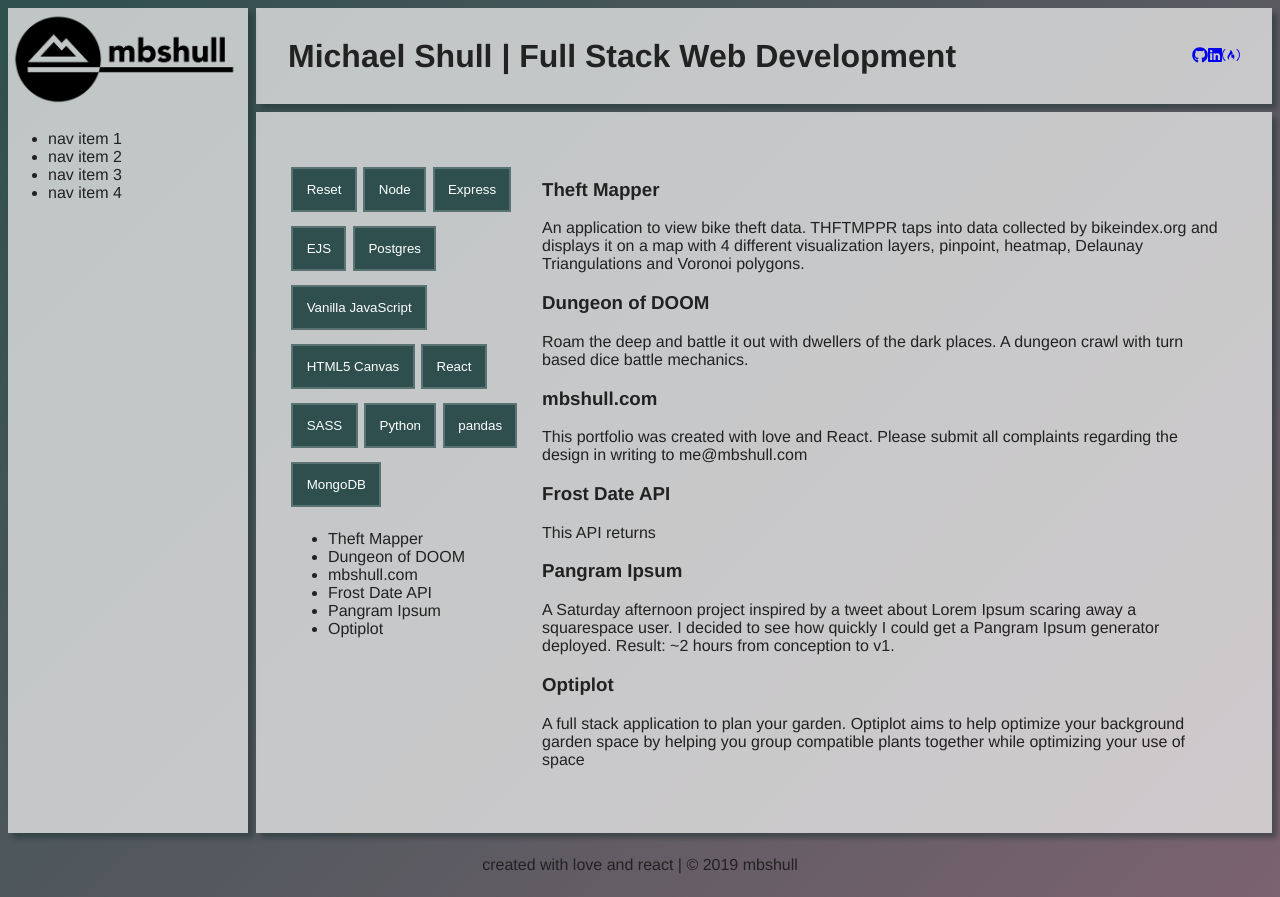
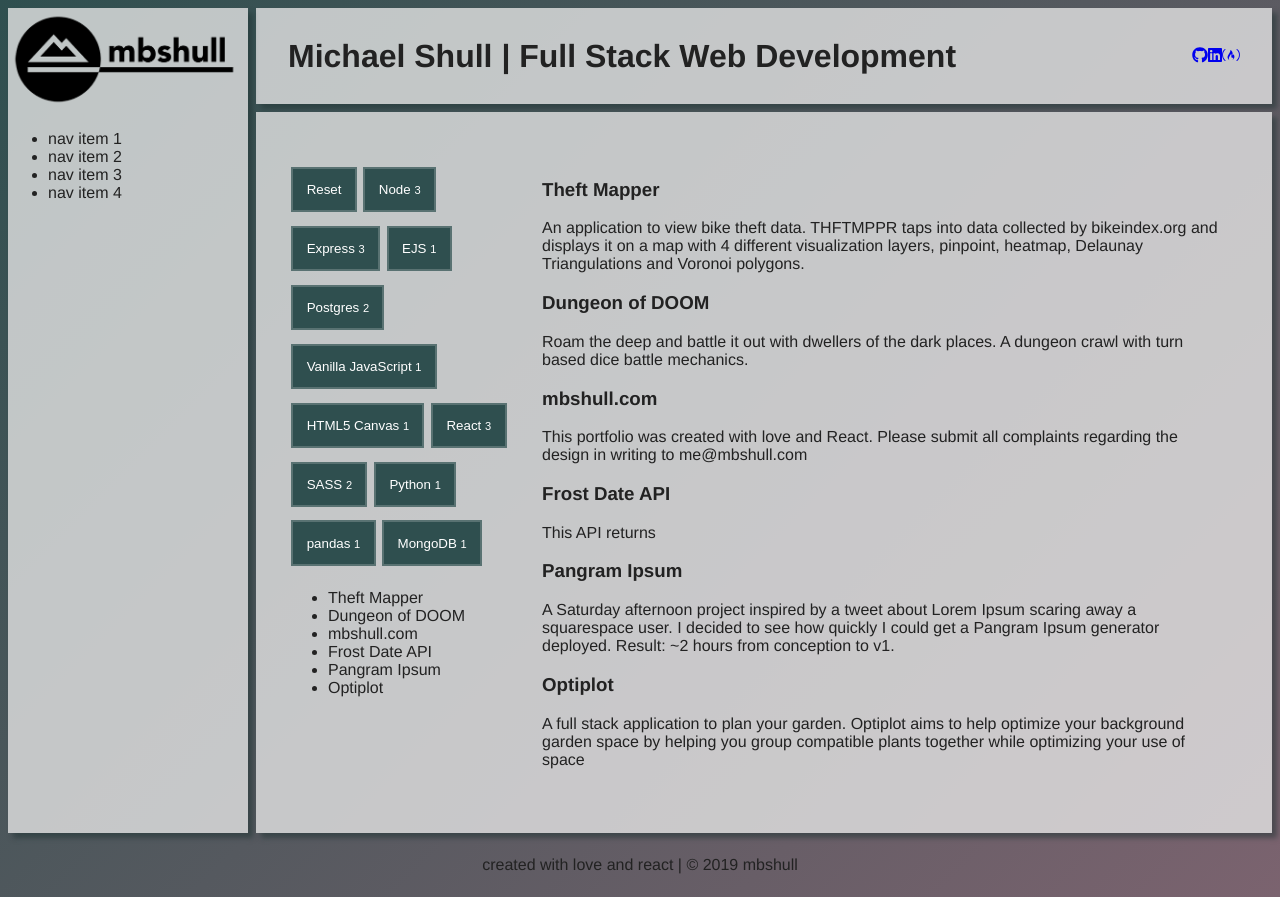
Before and after one commit to shullmb/portfolio2019, a React (Create React App) app: page / in a window 1280 px wide. Built offline with nearby package versions, Linux system fonts and the light colour scheme.

Commit message:
BadgeButton component and ProjectMenu refactor

```diff
--- /dev/null
+++ b/src/components/BadgeButton.jsx
@@ -0,0 +1,10 @@
+import React from 'react';
+
+export const BadgeButton = props => {
+  let num = props.num ? <small>{props.num}</small> : '';
+  return (
+    <button onClick={props.onClick}>
+      {props.value || "Button"}  {num}
+    </button>
+  )
+}
--- a/src/components/ProjectMenu.jsx
+++ b/src/components/ProjectMenu.jsx
@@ -1,23 +1,26 @@
 import React from 'react';
-import projectsData from '../data/projects';
-
+import {BadgeButton} from './BadgeButton';
 
 const ProjectMenu = ({projects, selectProject, filterProjects, resetFilter, techUsed}) => {
 
   return (
     <div id="ProjectMenu">
       <p>
-        <button onClick = {resetFilter}>
-          Reset
-        </button>
+        <BadgeButton value="Reset" onClick={resetFilter} />
         {
           Object.keys(techUsed).map( tech => (
-            <button key={tech}
-              onClick = { () => {
-                filterProjects(tech)
-              }}>
-              {tech}
-            </button>
+            <BadgeButton value={tech}
+                         num={techUsed[tech]}
+                         key={tech}
+                         onClick={() => filterProjects(tech)}
+
+              />
+            // <button key={tech}
+            //   onClick = { () => {
+            //     filterProjects(tech)
+            //   }}>
+            //   {tech}
+            // </button>
           ))
         }
       </p>
```
